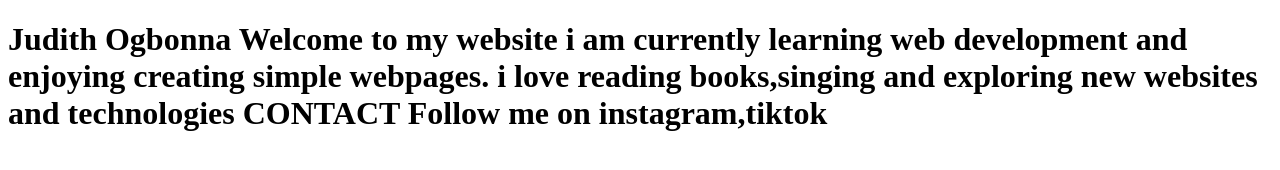
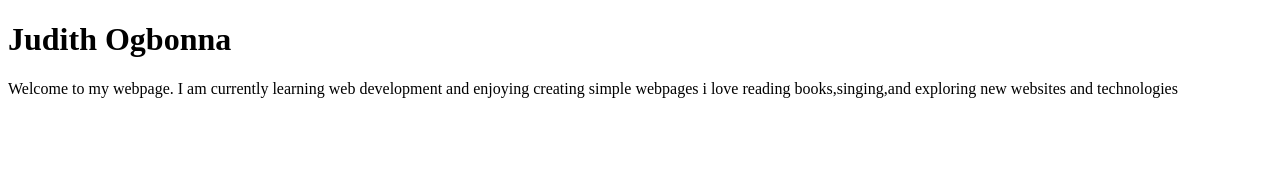
Before and after one commit to judith4-onyi/webpage, a plain HTML site: page index.html in a window 1280 px wide. Drawn offline with Linux system fonts and the light colour scheme.

Commit message:
yet another

```diff
--- a/index.html
+++ b/index.html
@@ -7,12 +7,12 @@
 </head>
 <body>
 <h1>
-    Judith Ogbonna
-    Welcome to my website
-    i am currently learning web development and enjoying creating simple webpages.
-    i love reading books,singing and exploring new websites and technologies
-    CONTACT
-    Follow me on instagram,tiktok
+  <h1 class="intro"> Judith Ogbonna</h1>
+   <p class-“description”>
+    Welcome to my webpage.
+I am currently learning web development and enjoying creating simple webpages
+i love reading books,singing,and exploring new websites and technologies
+   </p>
 </h1>
 
 </body>
--- a/style.css
+++ b/style.css
@@ -0,0 +1,11 @@
+body{
+    font family: Verdana, Geneva, Tahoma, sans-serif;
+    font-size: 14px !important;
+}
+.intro{
+    font-size: 45px;
+}
+.description{
+    color:blue;
+    font-style: italic;
+}
```
